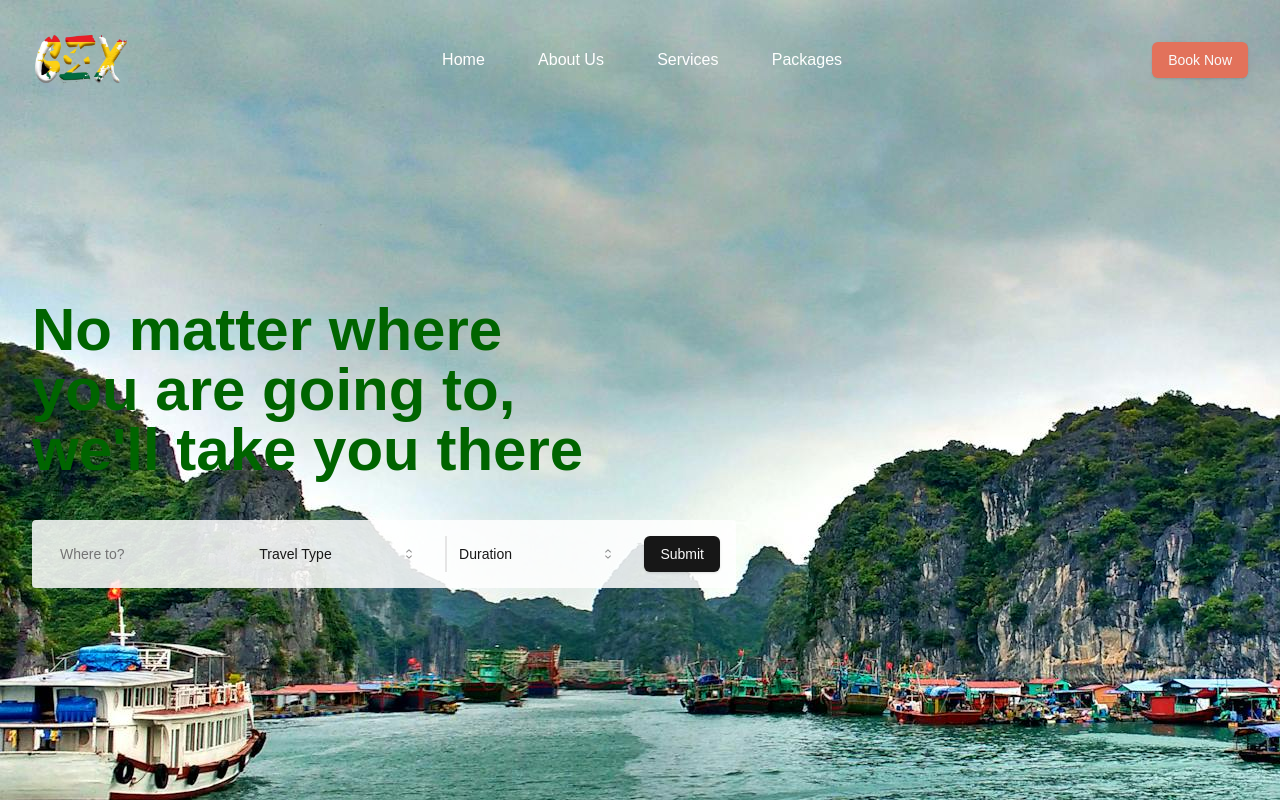
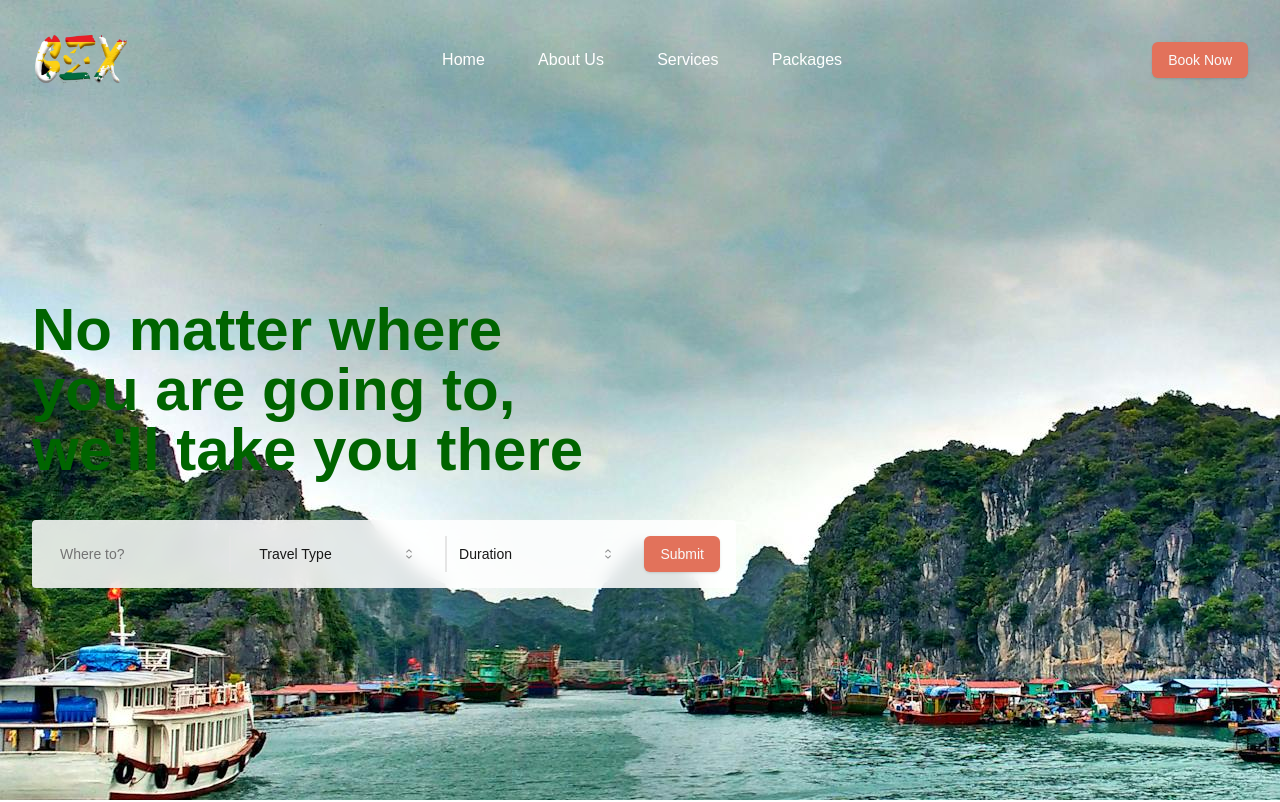
Before and after one commit to uniquetheo/gex-tours, a Next.js app: page / in a window 1280 px wide. Shown: the top 802 px of the page. Built offline with nearby package versions, Linux system fonts and the light colour scheme.

Commit message:
dark variables

```diff
--- a/components/CtaForm.jsx
+++ b/components/CtaForm.jsx
@@ -36,7 +36,7 @@ const CtaForm = () => {
     <div>
       <form
         onSubmit={handleSubmit}
-        className="sm:flex p-4 gap-4 justify-between rounded bg-white/85 backdrop:blur"
+        className="sm:flex p-4 gap-4 justify-between rounded bg-white/85 dark:bg-slate-900/85 backdrop-blur"
       >
         <Input
           type="text"
@@ -72,7 +72,10 @@ const CtaForm = () => {
           </SelectContent>
         </Select>
 
-        <Button type="submit" className="my-3 ml-3 sm:m-0">
+        <Button
+          type="submit"
+          className="bg-warm-terracotta hover:bg-warm-terracotta/80 my-3 ml-3 sm:m-0"
+        >
           Submit
         </Button>
       </form>
--- a/components/FaqSection.jsx
+++ b/components/FaqSection.jsx
@@ -12,8 +12,10 @@ import { Button } from "./ui/button";
 const FaqSection = () => {
   return (
     <div className="px-4">
-      <h2 className="text-2xl font-bold">Frequently Asked Questions (FAQs)</h2>
-      <Accordion type="single" collapsible className="w-full">
+      <h2 className="text-xl md:text-2xl font-bold">
+        Frequently Asked Questions (FAQs)
+      </h2>
+      <Accordion type="single" collapsible className="w-full text-left">
         {faqs.slice(0, 4).map((item, idx) => (
           <AccordionItem key={idx} value={`item-${idx + 1}`}>
             <AccordionTrigger>{item.question}</AccordionTrigger>
--- a/components/NavBar.jsx
+++ b/components/NavBar.jsx
@@ -12,7 +12,7 @@ const NavBar = () => {
   const [menuOpen, setMenuOpen] = useState(false);
 
   const renderLogo = (
-    <Link href="/" className="w-[75px] lg:w-[100px]">
+    <Link href="/" className="w-[75px] lg:w-[100px] z-50">
       <Image
         src={logo}
         alt="GEX Travel and Tours"
@@ -30,7 +30,7 @@ const NavBar = () => {
   ));
 
   const menuToggleButton = (
-    <button className={`sm:hidden `} onClick={() => setMenuOpen(!menuOpen)}>
+    <button className={`sm:hidden z-40`} onClick={() => setMenuOpen(!menuOpen)}>
       {menuOpen ? (
         <FaTimes className="w-6 h-6 text-black" />
       ) : (
@@ -59,18 +59,13 @@ const NavBar = () => {
       </div>
       {bookButton}
       <div className="sm:hidden">{menuToggleButton}</div>
-      {menuOpen ? (
-        <div className="menu absolute top-0 left-0 rounded-2xl z-30 bg-white text-black w-screen py-8 ">
-          <div className="flex justify-between px-3">
-            {renderLogo}
-            {menuToggleButton}
-          </div>
+      {menuOpen && (
+        <div className="menu absolute top-0 left-0 rounded-2xl z-30 bg-white dark:bg-slate-900 backdrop-blur text-black dark:text-white w-screen py-8 ">
+          <div className="flex justify-end px-3">{menuToggleButton}</div>
           <div className="flex flex-col items-center justify-center gap-3">
             {renderMenu}
           </div>
         </div>
-      ) : (
-        ""
       )}
     </nav>
   );
```
